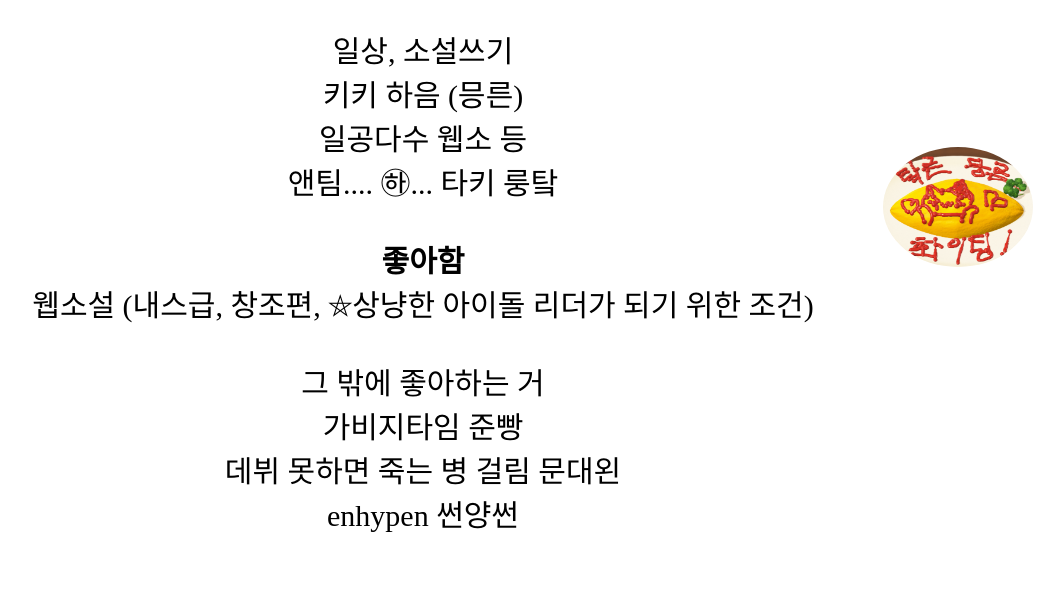
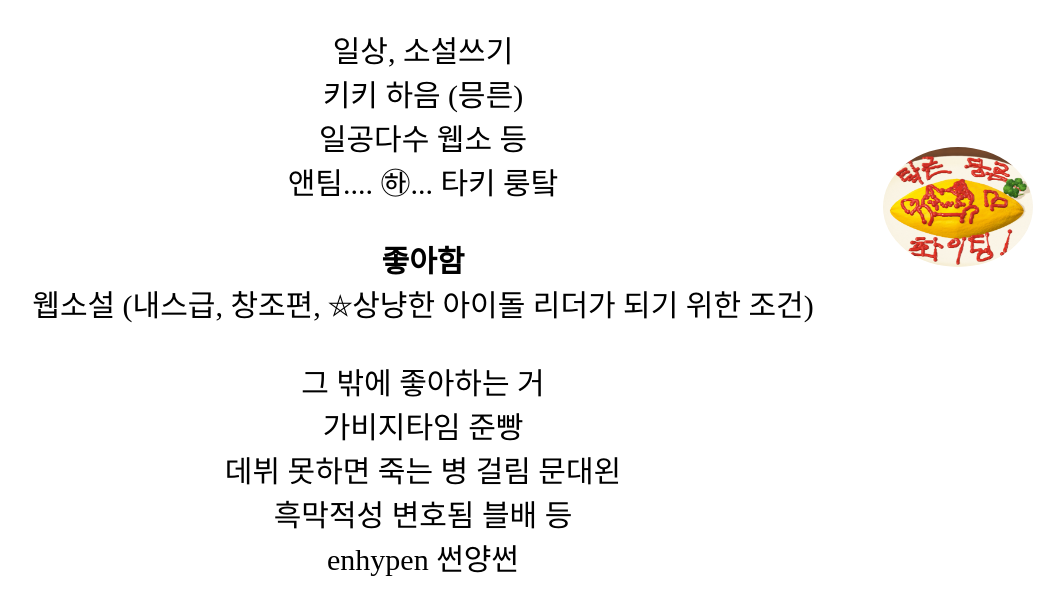
Before and after one commit to zer01dd0513-cloud/hngrlee, a plain HTML site: page like.html in a window 1280 px wide. Shown: the part 479-1088 px from the top of the page, without its empty margins (217-1280 px from the left). Before the commit the page ends 1044 px from the top, so only its background shows below. Drawn offline with Linux system fonts and the light colour scheme; a web font is replaced by a local one.

Commit message:
Update like.html

```diff
--- a/like.html
+++ b/like.html
@@ -106,6 +106,7 @@
       그 밖에 좋아하는 거<br>
       가비지타임 준빵<br>
       데뷔 못하면 죽는 병 걸림 문대왼<br>
+      흑막적성 변호됨 블배 등<br>
       enhypen 썬양썬</p>
     <a href="index.html" class="floating-img-btn">
       <img src="like.png" width="150" style="border-radius: 50%;">
```
